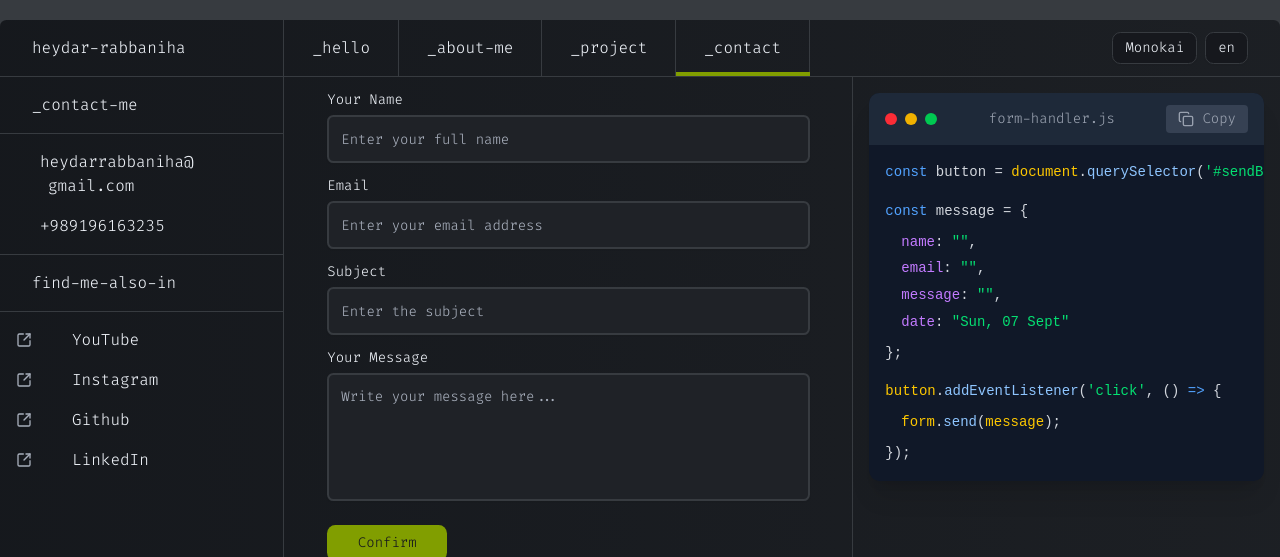
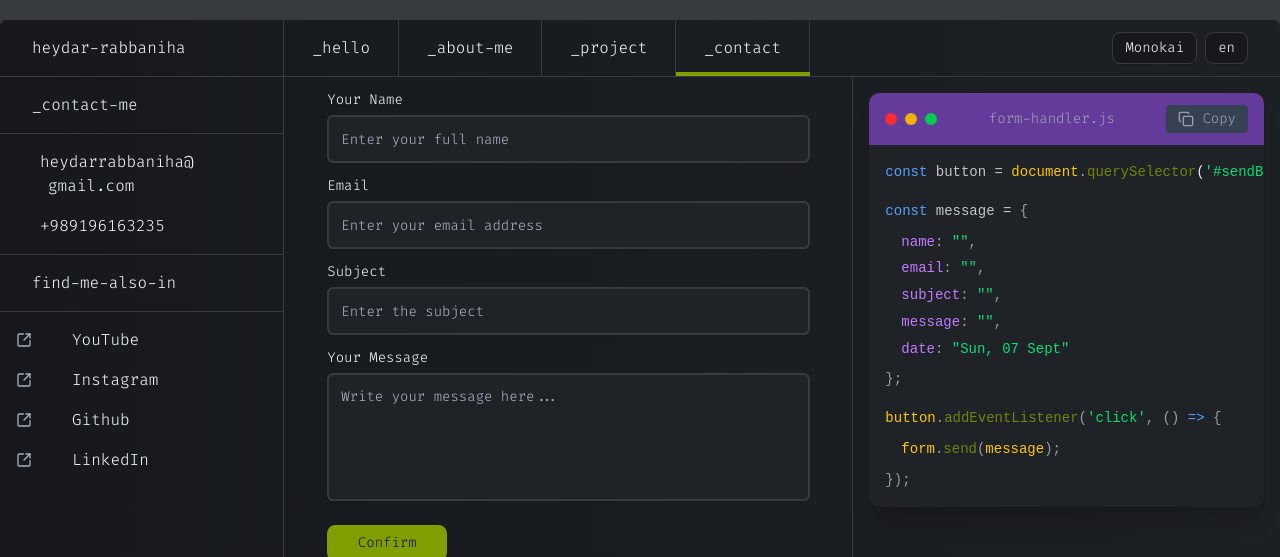
Before and after one commit to rabbaniha/vscode-portfolio, a Next.js app: page /en/contact in a window 1280 px wide. Shown: the top 557 px of the page. Built offline with nearby package versions, Linux system fonts and the light colour scheme; some icons are missing.

Commit message:
fix color style for support thming

```diff
--- a/src/components/conteact/CodeSnippet.tsx
+++ b/src/components/conteact/CodeSnippet.tsx
@@ -1,4 +1,3 @@
-// components/CodeSnippet.tsx
 "use client";
 import React, { useState } from "react";
 import { useFormStore } from "@/stores/formStore";
@@ -14,6 +13,7 @@ const CodeSnippet = () => {
 const message = {
   name: "${formData.name}",
   email: "${formData.email}",
+  subject: "${formData.subject}",
   message: "${formData.message}",
   date: "${formData.date}"
 };
@@ -34,9 +34,9 @@ button.addEventListener('click', () => {
 
   return (
     <div className="col-span-3 p-4">
-      <div className="bg-gray-900 rounded-lg overflow-hidden shadow-xl relative">
+      <div className="bg-popover rounded-lg overflow-hidden shadow-xl relative">
         {/* Header */}
-        <div className="bg-gray-800 px-4 py-3 flex items-center justify-between">
+        <div className="bg-secondary px-4 py-3 flex items-center justify-between">
           <div className="flex items-center space-x-2">
             <div className="w-3 h-3 bg-red-500 rounded-full"></div>
             <div className="w-3 h-3 bg-yellow-500 rounded-full"></div>
@@ -73,85 +73,82 @@ button.addEventListener('click', () => {
               transition={{ duration: 0.3 }}
             >
               <span className="text-blue-400">const</span>
-              <span className="text-gray-300"> button = </span>
+              <span className="text-popover-foreground/80"> button = </span>
               <span className="text-yellow-400">document</span>
-              <span className="text-gray-300">.</span>
-              <span className="text-blue-300">querySelector</span>
-              <span className="text-gray-300">(</span>
+              <span className="text-popover-foreground/60">.</span>
+              <span className="text-primary/80">querySelector</span>
+              <span className="text-popover-foreground">(</span>
               <span className="text-green-400">'#sendBtn'</span>
-              <span className="text-gray-300">);</span>
+              <span className="text-popover-foreground/60">);</span>
 
               <div className="mt-4"></div>
 
               <span className="text-blue-400">const</span>
-              <span className="text-gray-300"> message = </span>
-              <span className="text-gray-300">&#123;</span>
+              <span className="text-popover-foreground/80"> message = </span>
+              <span className="text-popover-foreground/60">&#123;</span>
 
               <div className="ml-4 mt-2">
                 <div>
                   <span className="text-purple-400">name</span>
-                  <span className="text-gray-300">: </span>
+                  <span className="text-popover-foreground/60">: </span>
                   <span className="text-green-400">"{formData.name}"</span>
-                  <span className="text-gray-300">,</span>
+                  <span className="text-popover-foreground/60">,</span>
                 </div>
                 <div className="mt-1">
                   <span className="text-purple-400">email</span>
-                  <span className="text-gray-300">: </span>
+                  <span className="text-popover-foreground/60">: </span>
                   <span className="text-green-400">"{formData.email}"</span>
-                  <span className="text-gray-300">,</span>
+                  <span className="text-popover-foreground/60">,</span>
+                </div>
+                <div className="mt-1">
+                  <span className="text-purple-400">subject</span>
+                  <span className="text-popover-foreground/60">: </span>
+                  <span className="text-green-400">"{formData.subject}"</span>
+                  <span className="text-popover-foreground/60">,</span>
                 </div>
                 <div className="mt-1">
                   <span className="text-purple-400">message</span>
-                  <span className="text-gray-300">: </span>
+                  <span className="text-popover-foreground/60">: </span>
                   <span className="text-green-400">"{formData.message}"</span>
-                  <span className="text-gray-300">,</span>
+                  <span className="text-popover-foreground/60">,</span>
                 </div>
                 <div className="mt-1">
                   <span className="text-purple-400">date</span>
-                  <span className="text-gray-300">: </span>
+                  <span className="text-popover-foreground/60">: </span>
                   <span className="text-green-400">"{formData.date}"</span>
                 </div>
               </div>
 
               <div className="mt-2">
-                <span className="text-gray-300">&#125;;</span>
+                <span className="text-popover-foreground/60">&#125;;</span>
               </div>
 
               <div className="mt-4"></div>
 
               <span className="text-yellow-400">button</span>
-              <span className="text-gray-300">.</span>
-              <span className="text-blue-300">addEventListener</span>
-              <span className="text-gray-300">(</span>
+              <span className="text-popover-foreground/60">.</span>
+              <span className="text-primary/80">addEventListener</span>
+              <span className="text-popover-foreground/60">(</span>
               <span className="text-green-400">'click'</span>
-              <span className="text-gray-300">, () </span>
+              <span className="text-popover-foreground/60">, () </span>
               <span className="text-blue-400">{"=>"}</span>
-              <span className="text-gray-300"> &#123;</span>
+              <span className="text-popover-foreground/60"> &#123;</span>
 
               <div className="ml-4 mt-2">
                 <span className="text-yellow-400">form</span>
-                <span className="text-gray-300">.</span>
-                <span className="text-blue-300">send</span>
-                <span className="text-gray-300">(</span>
+                <span className="text-popover-foreground/60">.</span>
+                <span className="text-primary/80">send</span>
+                <span className="text-popover-foreground/60">(</span>
                 <span className="text-yellow-400">message</span>
-                <span className="text-gray-300">);</span>
+                <span className="text-popover-foreground/60">);</span>
               </div>
 
               <div className="mt-2">
-                <span className="text-gray-300">&#125;);</span>
+                <span className="text-popover-foreground/60">&#125;);</span>
               </div>
             </motion.div>
           </pre>
         </div>
-
-        {/* Line Numbers */}
-        {/* <div className="absolute left-0 top-16 pt-4 pb-4 pr-4 text-gray-500 text-sm font-mono select-none pointer-events-none">
-          {codeString.split("\n").map((_, index) => (
-            <div key={index} className="leading-relaxed">
-              {index + 1}
-            </div>
-          ))}
-        </div> */}
       </div>
     </div>
   );
```
